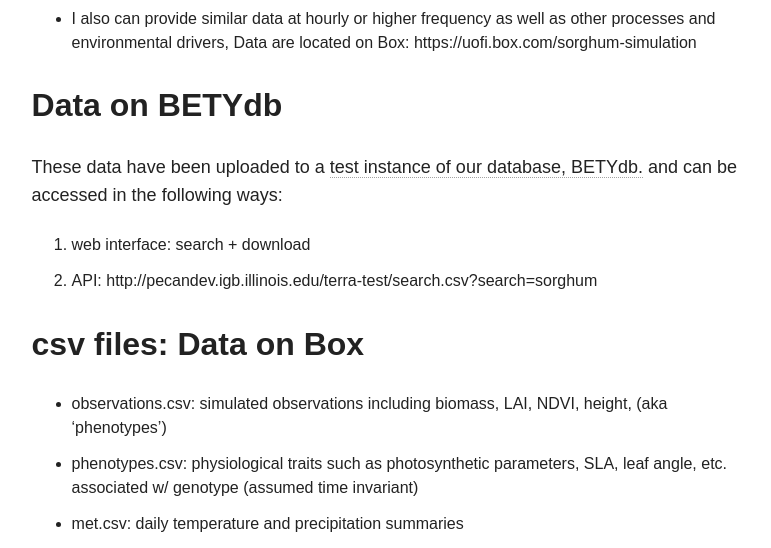
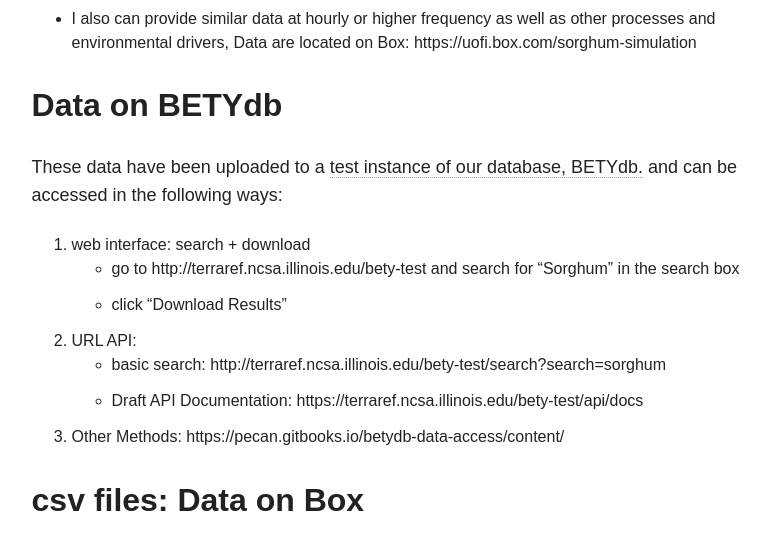
Before and after one commit to terra-reference/terraref.github.io, a Jekyll site: the page built from _posts/articles/2015-11-21-simulated_phenotypes.md, in a window 1280 px wide and 900 px high, scrolled down 5423 px, cut to the strip 0-548 px from the top of the window. Shown: the whole strip, without its empty margins (348-1119 px from the left). Built offline with Jekyll 4.4.1, drawn with Linux system fonts in a browser that asks for light colours; nearby versions of some CDN libraries; comment, search, counter and statistics services are not loaded.

Commit message:
Update 2015-11-21-simulated_phenotypes.md

```diff
--- a/_posts/articles/2015-11-21-simulated_phenotypes.md
+++ b/_posts/articles/2015-11-21-simulated_phenotypes.md
@@ -122,10 +122,15 @@ Data are located on Box: https://uofi.box.com/sorghum-simulation
 
 ## Data on BETYdb
 
-These data have been uploaded to a [test instance of our database, BETYdb.](http://pecandev.igb.illinois.edu/terra-test/search?search=sorghum) and can be accessed in the following ways:
+These data have been uploaded to a [test instance of our database, BETYdb.](http://terraref.ncsa.illinois.edu/bety-test/search?search=sorghum) and can be accessed in the following ways:
 
 1. web interface: search + download
-2. API: http://pecandev.igb.illinois.edu/terra-test/search.csv?search=sorghum
+ * go to http://terraref.ncsa.illinois.edu/bety-test and search for "Sorghum" in the search box
+ * click "Download Results"
+2. URL API:
+  * basic search: http://terraref.ncsa.illinois.edu/bety-test/search?search=sorghum
+  * Draft API Documentation: https://terraref.ncsa.illinois.edu/bety-test/api/docs
+3. Other Methods: https://pecan.gitbooks.io/betydb-data-access/content/
 
 ## csv files: Data on Box
 
```
